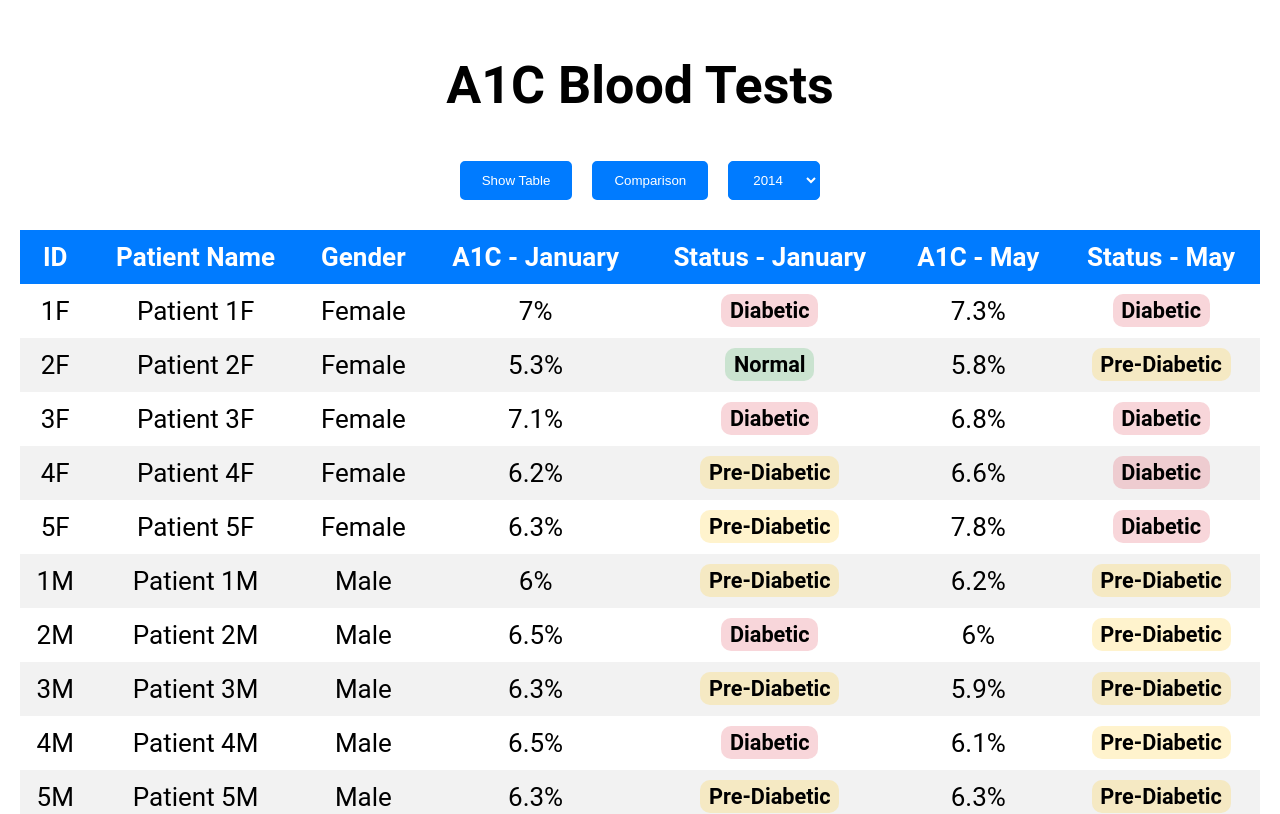
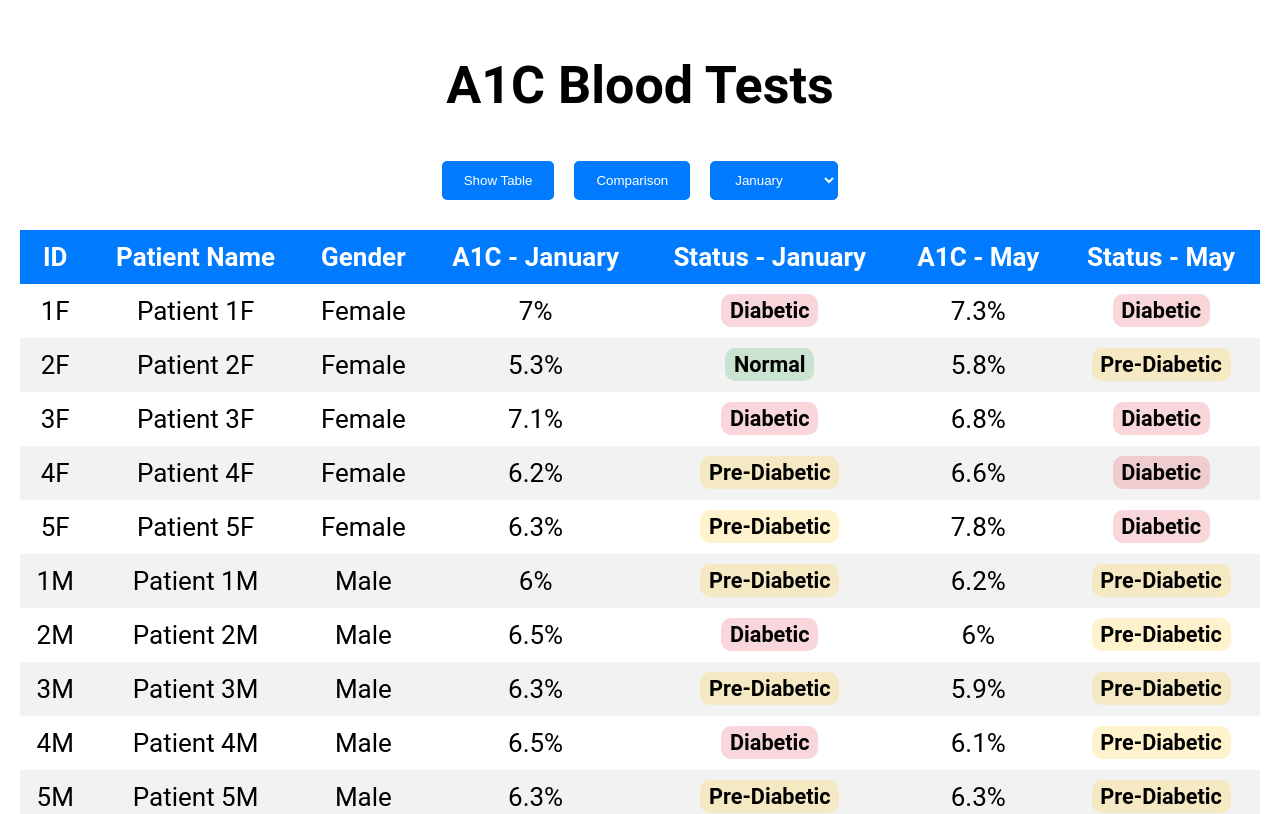
Before and after one commit to K-Gatech/Diabetes-site, a React (Create React App) app: page / in a window 1280 px wide. Shown: the top 814 px of the page. Built offline with nearby package versions, Linux system fonts and the light colour scheme.

Commit message:
Updated drop down with months again

```diff
--- a/src/App.js
+++ b/src/App.js
@@ -1,7 +1,7 @@
 import React, { useState } from 'react';
 import './App.css';
-import A2014Graph from './components/A2014Graph';
-import B2015Graph from './components/B2015Graph';
+import JanGraph from './components/JanGraph';
+import MayGraph from './components/MayGraph';
 import ComparisonGraph from './components/ComparisonGraph';
 import PatientDataTable from './components/PatientDataTable';
 
@@ -13,7 +13,7 @@ function App() {
     setActiveView(view);
   };
 
-  const years = [2014, 2015, 2016, 2017, 2018, 2019, 2020];
+  const months = ["January", "February", "March", "April", "May", "June", "July", "August", "September", "October", "November", "December"];
 
   return (
     <div className="App">
@@ -26,15 +26,15 @@ function App() {
 
           {/* Dropdown for year selection */}
           <select className="dropdown" onChange={(e) => setActiveView(e.target.value)}>
-            {years.map(year => (
+            {months.map(year => (
               <option key={year} value={year}>{year}</option>
             ))}
           </select>
         </div>
 
         {/* Conditional rendering based on activeView */}
-        {activeView === '2014' && <A2014Graph />}
-        {activeView === '2015' && <B2015Graph />}
+        {activeView === 'January' && <JanGraph />}
+        {activeView === 'May' && <MayGraph />}
         {activeView === 'Comparison' && <ComparisonGraph />}
         {activeView === 'table' && <PatientDataTable />}
         {/* Add additional rendering for other years based on the activeView */}
--- a/src/components/B2015Graph.js
+++ b/src/components/JanGraph.js
@@ -6,16 +6,16 @@ import patientsData from './PatientsData';
 // Register the chart.js
 ChartJS.register(CategoryScale, LinearScale, PointElement, LineElement, Title, Tooltip, Legend);
 
-const B2015Graph = () => {
+const JanGraph = () => {
 
   // Create labels based on patient IDs (1-5). Stop labels at 5 but includes all patients
   const patientLabels = patientsData.map((patient, index) => `Patient ${index + 1}`).slice(0,5);
 
-  // Segregate A1C levels by gender
+  // Seperate A1C levels by gender
   const a1cLevelsByGender = patientsData.reduce((acc, patient) => {
     const genderKey = patient.gender.toLowerCase();
     acc[genderKey] = acc[genderKey] || [];
-    acc[genderKey].push(patient.a1cMay);
+    acc[genderKey].push(patient.a1cJanuary);
     return acc;
   }, {});
 
@@ -54,7 +54,7 @@ const B2015Graph = () => {
       },
       title: {
         display: true,
-        text: 'A1C Levels for 2015 by Gender',
+        text: 'A1C Levels for January by Gender',
       },
     },
     scales: {
@@ -77,4 +77,4 @@ const B2015Graph = () => {
   return <Line options={options} data={data} />;
 };
 
-export default B2015Graph;
+export default JanGraph;
--- a/src/components/A2014Graph.js
+++ b/src/components/MayGraph.js
@@ -6,16 +6,16 @@ import patientsData from './PatientsData';
 // Register the chart.js
 ChartJS.register(CategoryScale, LinearScale, PointElement, LineElement, Title, Tooltip, Legend);
 
-const A2014Graph = () => {
+const MayGraph = () => {
 
   // Create labels based on patient IDs (1-5). Stop labels at 5 but includes all patients
   const patientLabels = patientsData.map((patient, index) => `Patient ${index + 1}`).slice(0,5);
 
-  // Seperate A1C levels by gender
+  // Segregate A1C levels by gender
   const a1cLevelsByGender = patientsData.reduce((acc, patient) => {
     const genderKey = patient.gender.toLowerCase();
     acc[genderKey] = acc[genderKey] || [];
-    acc[genderKey].push(patient.a1cJanuary);
+    acc[genderKey].push(patient.a1cMay);
     return acc;
   }, {});
 
@@ -54,7 +54,7 @@ const A2014Graph = () => {
       },
       title: {
         display: true,
-        text: 'A1C Levels for 2014 by Gender',
+        text: 'A1C Levels for May by Gender',
       },
     },
     scales: {
@@ -77,4 +77,4 @@ const A2014Graph = () => {
   return <Line options={options} data={data} />;
 };
 
-export default A2014Graph;
+export default MayGraph;
```
